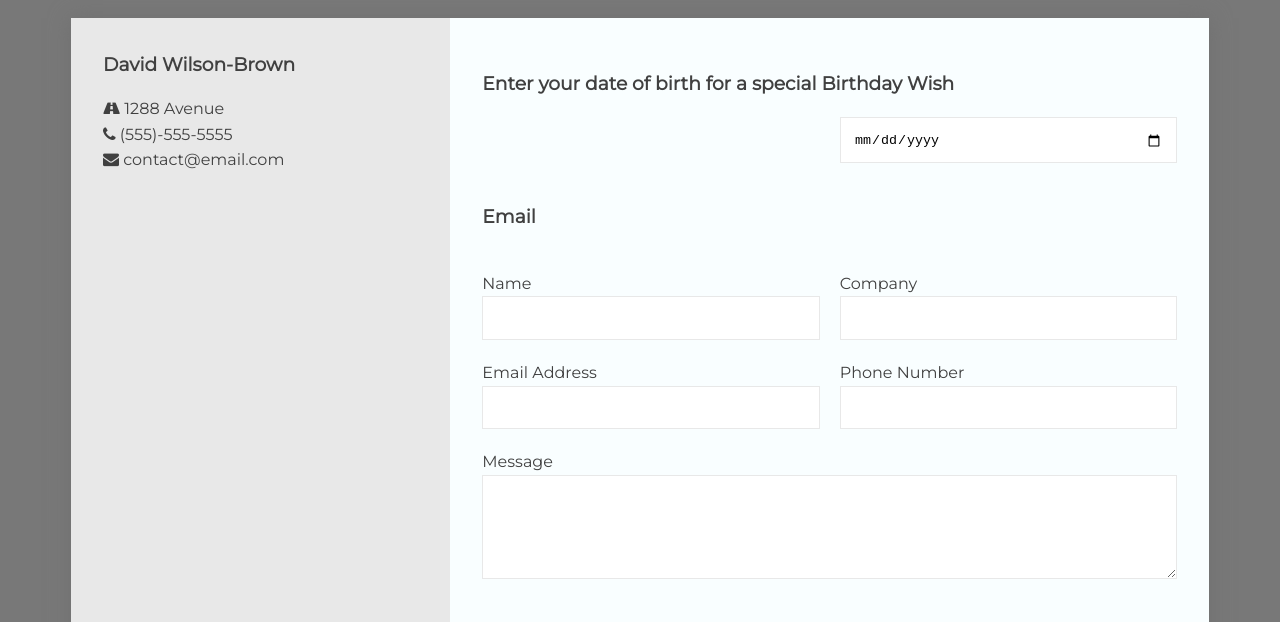
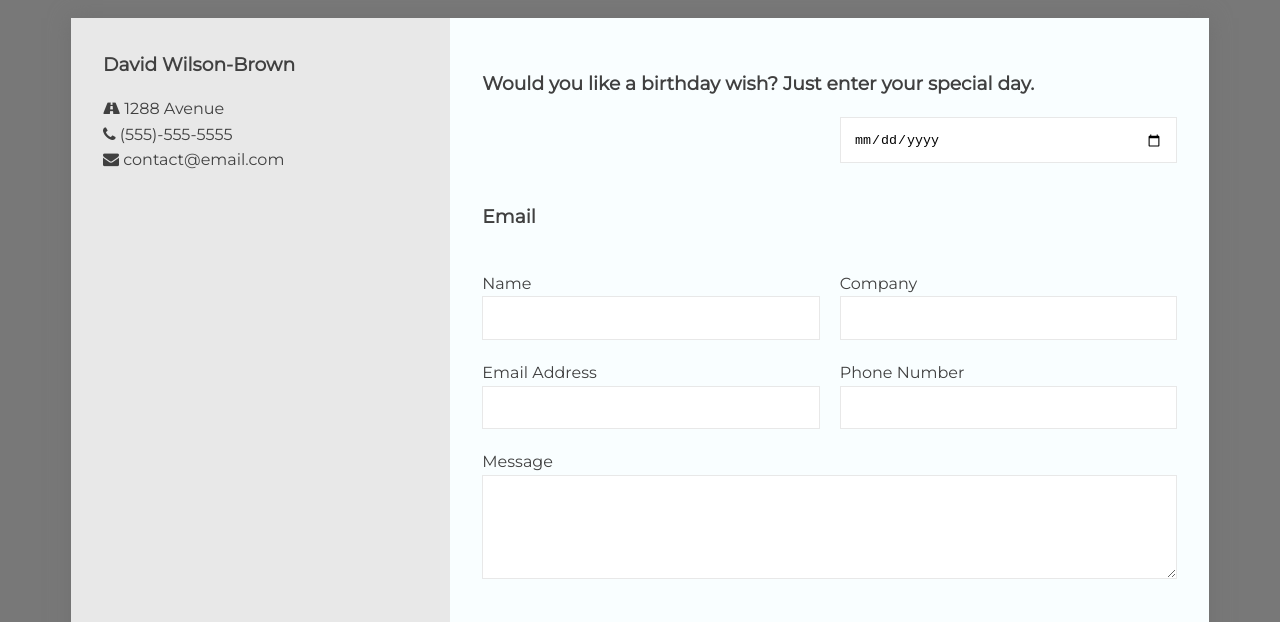
Before and after one commit to DavidWilson-Brown/Web101-ContactPage-DavidWilson-Brown, a plain HTML site: page index.html in a window 1280 px wide. Shown: the part 116-738 px from the top of the page. Drawn offline with nearby package versions, Linux system fonts and the light colour scheme.

Commit message:
contact page updated bdate 03.16.21 00.05

```diff
--- a/index.html
+++ b/index.html
@@ -24,7 +24,7 @@
             </ul>
         </div>
         <div class="contact">
-            <h3 class="bdate">Enter your date of birth for a special Birthday Wish</h3>
+            <h3 class="bdate">Would you like a birthday wish?  Just enter your special day.</h3>
             <form action="/results.html">
             <label for="birthday"></label>
             <input type="date" id="birthday" name="birthday">
```
